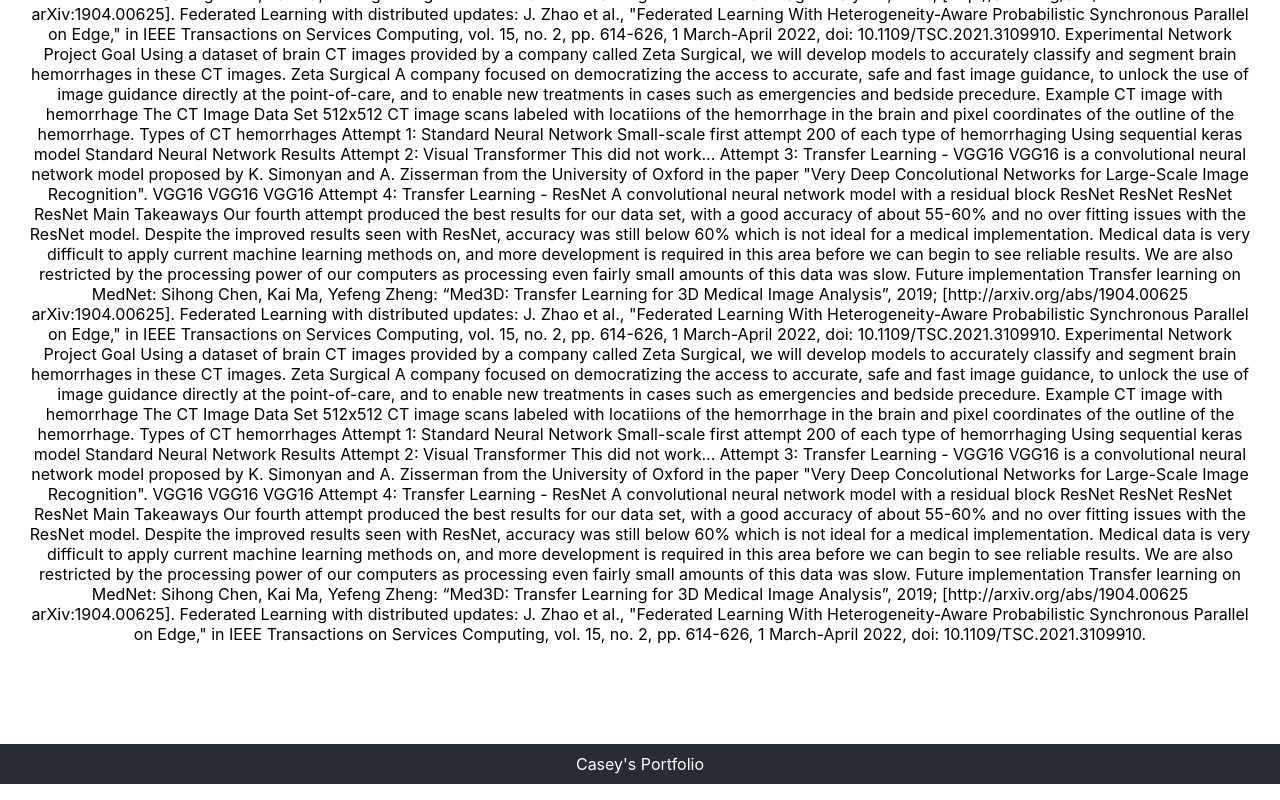
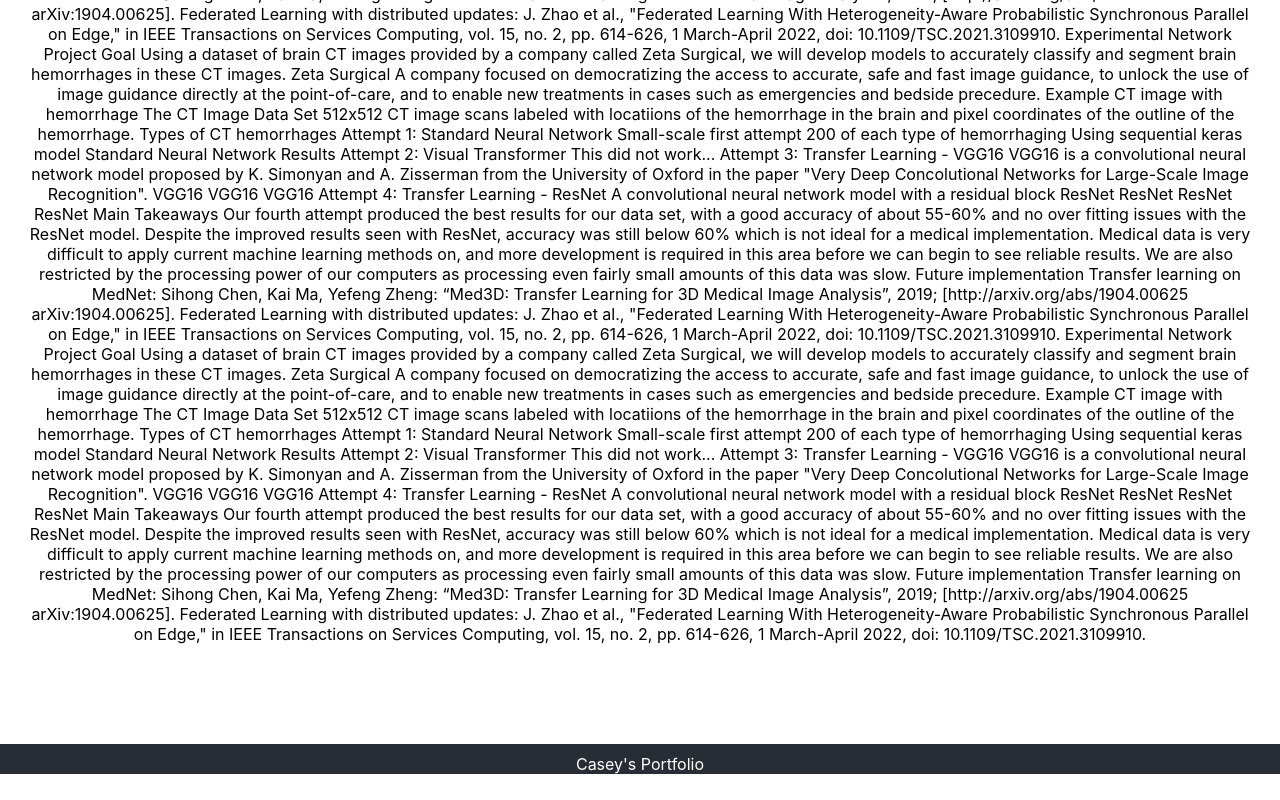
Before and after one commit to holdenc20/holdenc20.github.io, a React (Create React App) app: page / in a window 1280 px wide. Shown: the part 1970-2770 px from the top of the page. Built offline with nearby package versions, Linux system fonts and the light colour scheme.

Commit message:
Formatting nav

```diff
--- a/src/App.css
+++ b/src/App.css
@@ -63,6 +63,7 @@ header {
 /* Main content section */
 main {
   padding-top: 80px; /* Add space for the fixed navbar */
+  color:
 }
 
 /* Basic section styles */
@@ -73,7 +74,7 @@ section {
 footer {
   background-color: #282c34;
   color: white;
-  padding: 10px;
+  padding-top: 10px;
   text-align: center;
   margin-top: 40px;
 }
```
